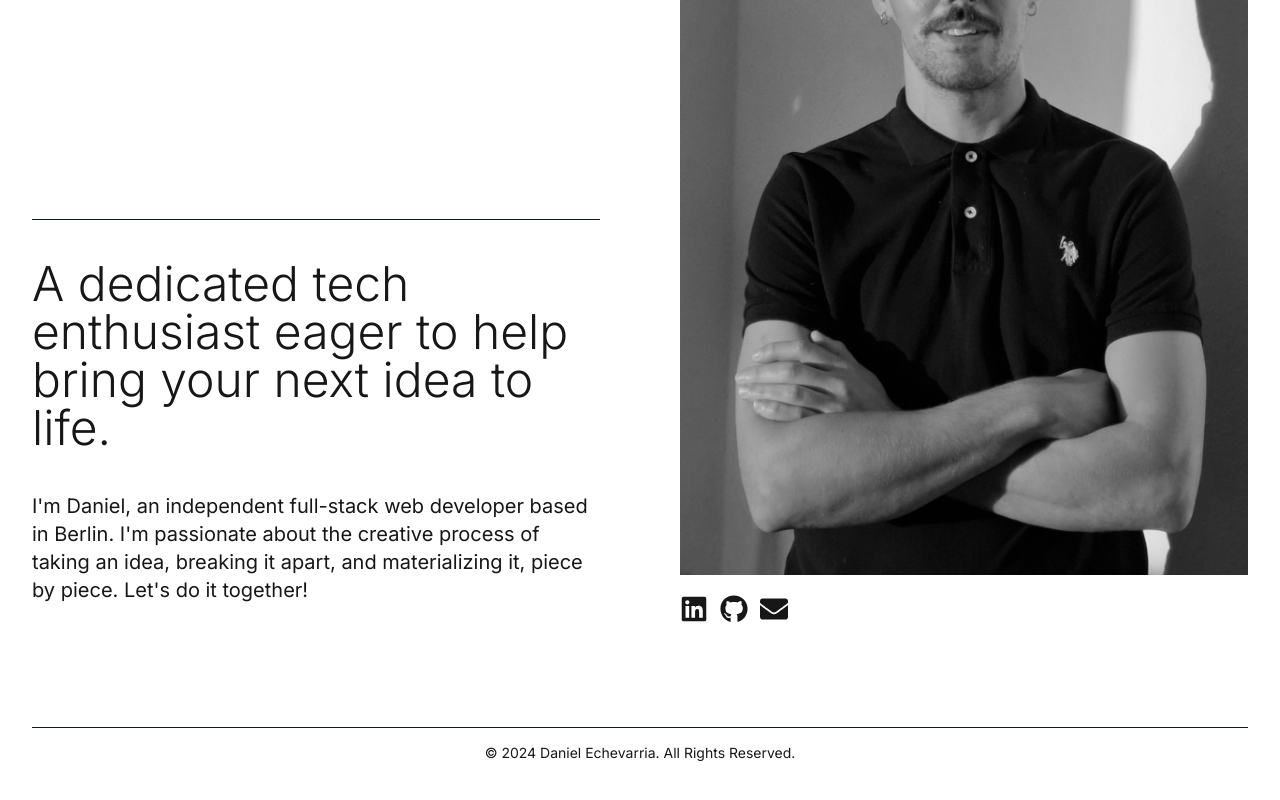
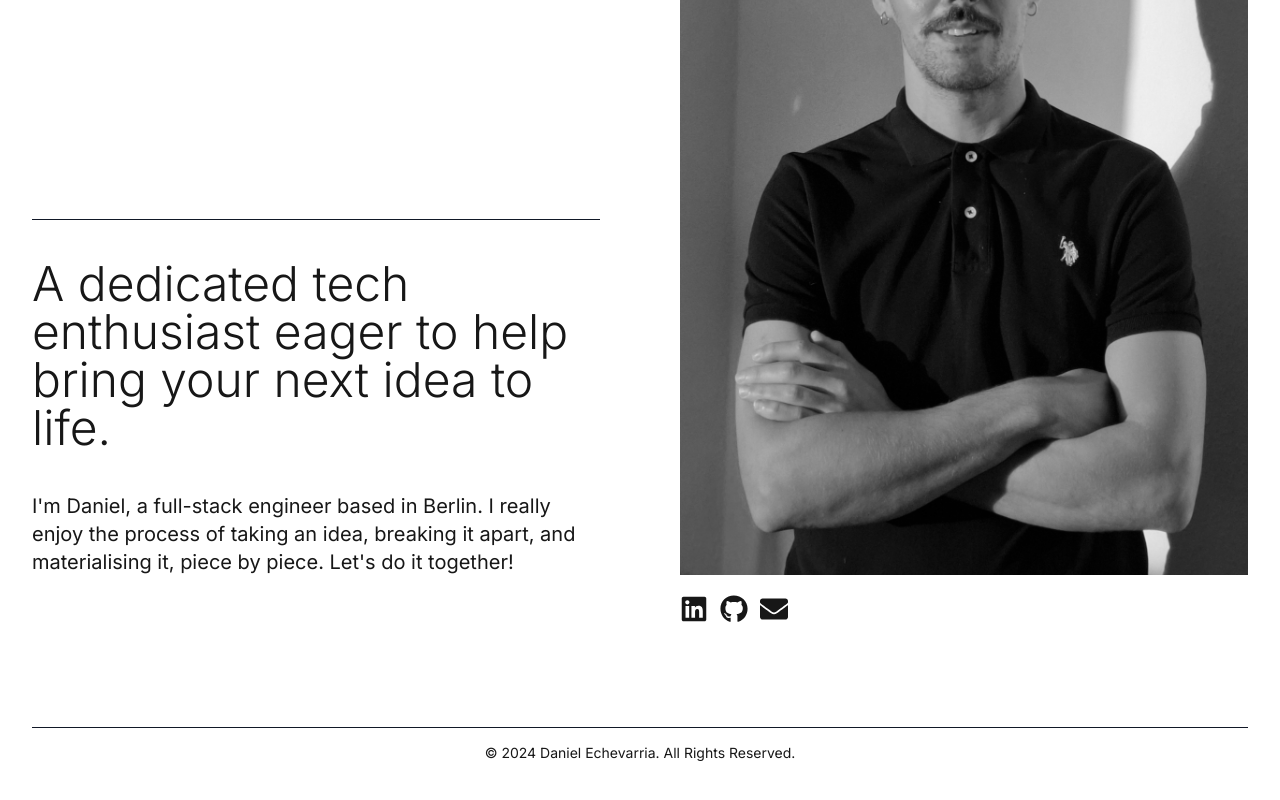
Before and after one commit to daniel-echevarria/portfolio, a Next.js app: page / in a window 1280 px wide. Shown: the part 2966-3766 px from the top of the page. Built offline with nearby package versions, Linux system fonts and the light colour scheme.

Commit message:
Update mini bio

```diff
--- a/src/app/page.tsx
+++ b/src/app/page.tsx
@@ -5,7 +5,7 @@ import Card from "./ui/Card";
 import SocialMediaIcons from "./ui/SocialMediaIcons";
 
 export default function Home() {
-  const miniBio = `I'm Daniel, an independent full-stack web developer based in Berlin. I'm passionate about the creative process of taking an idea, breaking it apart, and materializing it, piece by piece. Let's do it together!`;
+  const miniBio = `I'm Daniel, a full-stack engineer based in Berlin. I really enjoy the process of taking an idea, breaking it apart, and materialising it, piece by piece. Let's do it together!`;
 
   return (
     <div className="animate-fade-in-up opacity-0 ">
```
